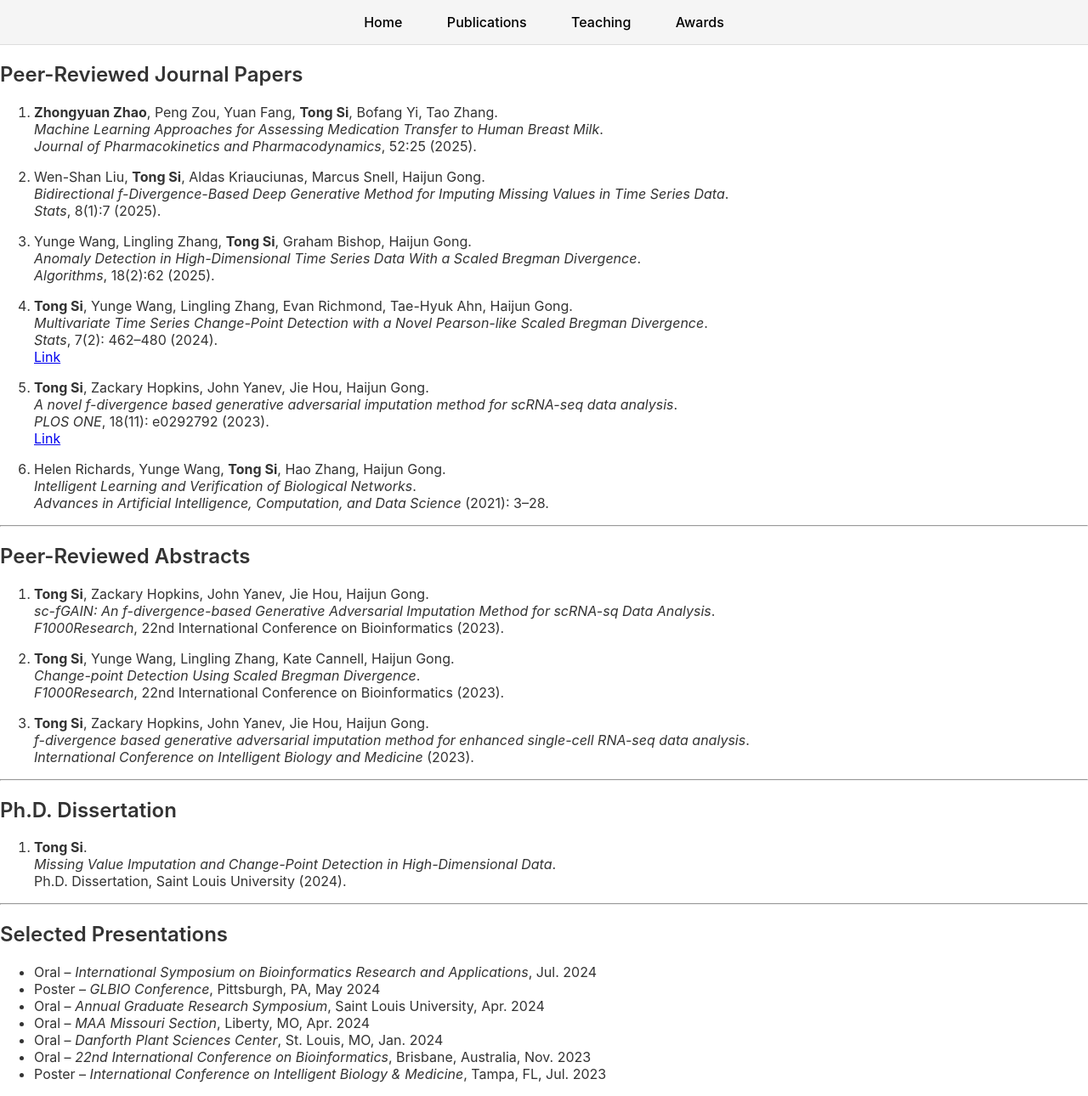
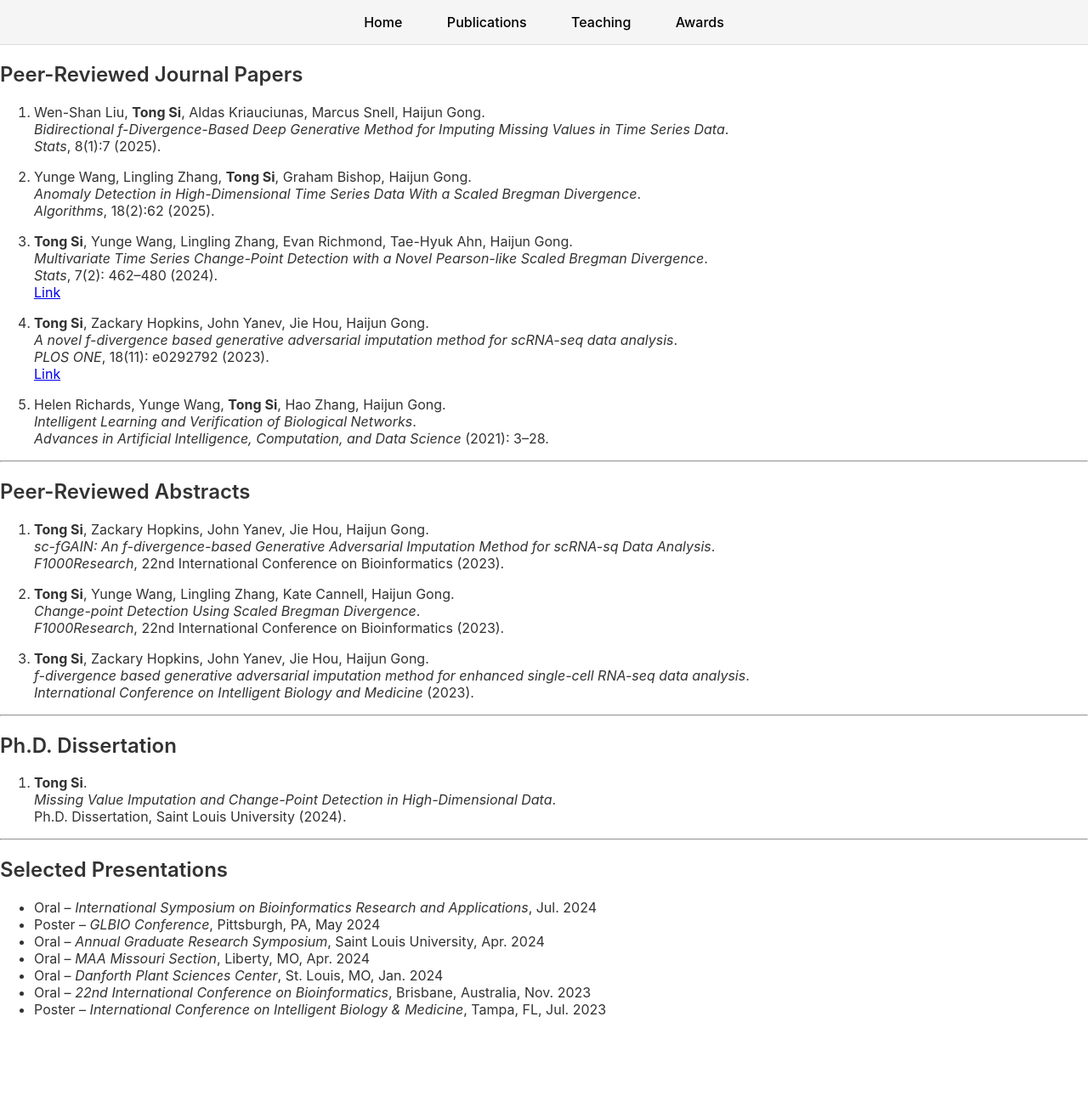
Before and after one commit to GongData/gongData.github.io, a Jekyll site: the page built from _pages/Publications.md, in a window 1280 px wide. Shown: the whole page at 85% size. Built offline with Jekyll 4.4.1, drawn with Linux system fonts in a browser that asks for light colours; after the commit the page ends 1214 px from its top, so only the background shows below that.

Commit message:
Update and rename publications.md to Publications.md

```diff
--- a/_pages/publications.md
+++ b/_pages/Publications.md
@@ -6,9 +6,6 @@ permalink: /publications/
 
 ##  Peer-Reviewed Journal Papers
 
-1. **Zhongyuan Zhao**, Peng Zou, Yuan Fang, **Tong Si**, Bofang Yi, Tao Zhang.
-   *Machine Learning Approaches for Assessing Medication Transfer to Human Breast Milk*.
-   *Journal of Pharmacokinetics and Pharmacodynamics*, 52:25 (2025).
 
 2. Wen-Shan Liu, **Tong Si**, Aldas Kriauciunas, Marcus Snell, Haijun Gong.
    *Bidirectional f-Divergence-Based Deep Generative Method for Imputing Missing Values in Time Series Data*.
```
